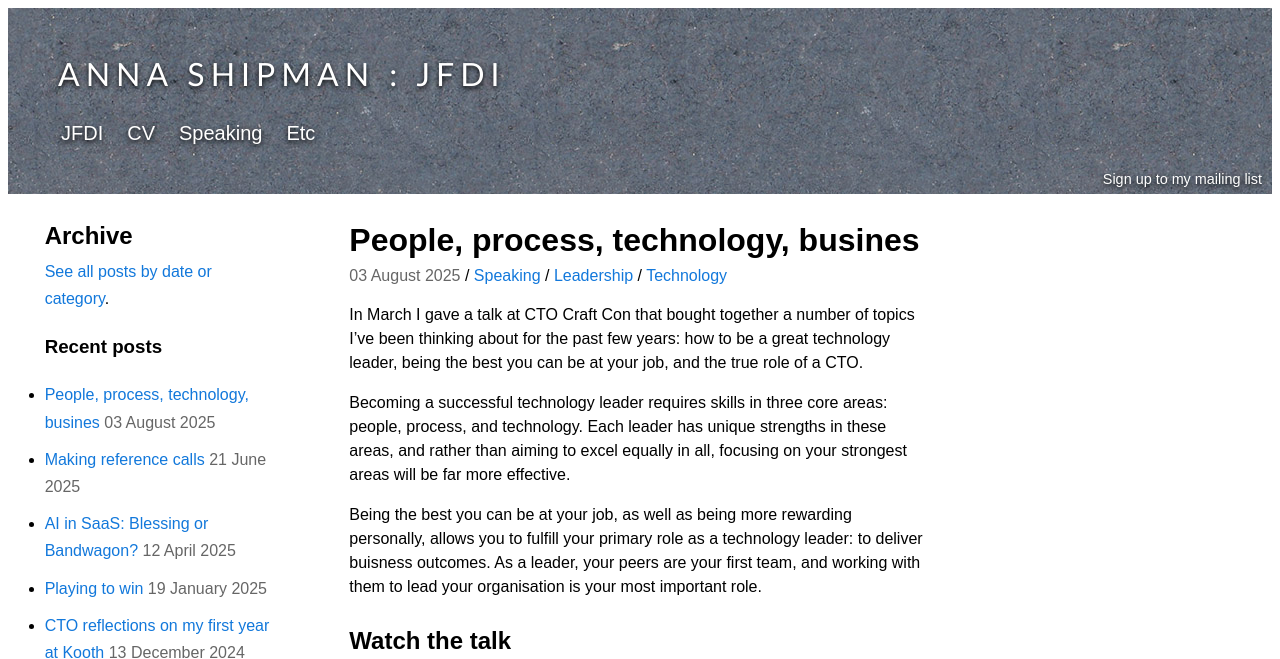
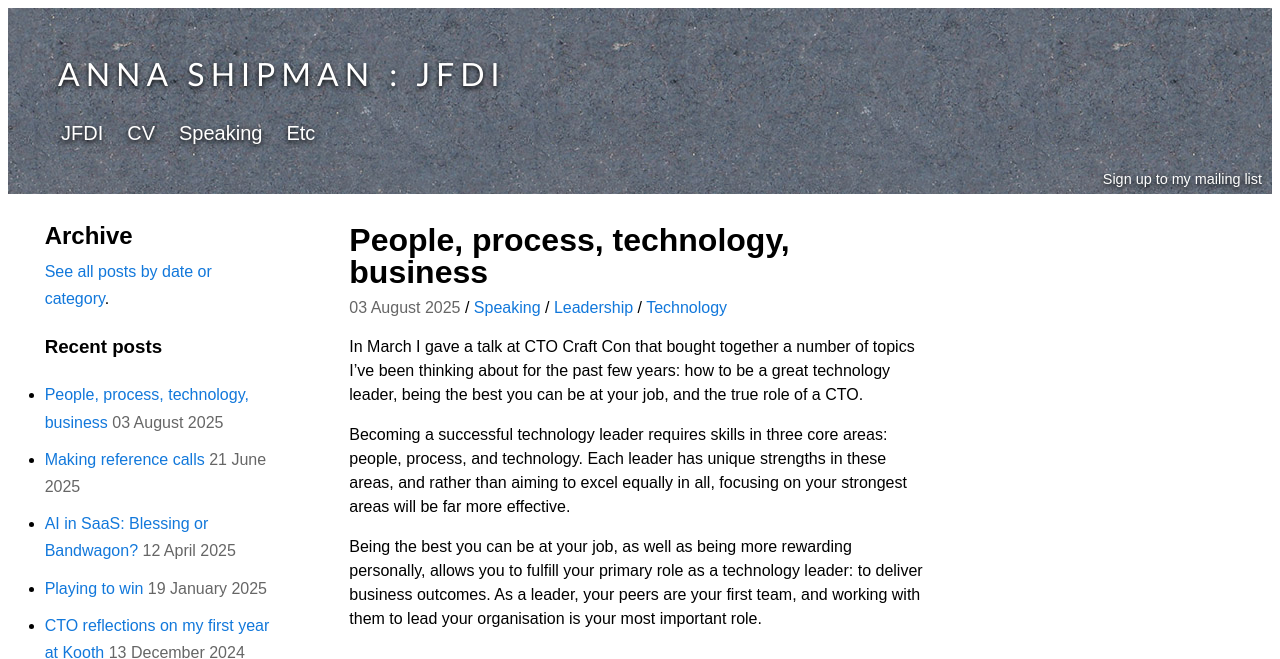
Before and after one commit to annashipman/annashipman.github.io, a Jekyll site: the page built from _posts/2025-08-03-people-process-tech-business.md, in a window 1280 px wide and 900 px high, cut to the strip 0-659 px from the top of the window. Built offline with Jekyll 4.4.1, drawn with Linux system fonts in a browser that asks for light colours.

Commit message:
Correct TWO misspellings of business
Including in the title!!!

```diff
--- a/_posts/2025-08-03-people-process-tech-business.md
+++ b/_posts/2025-08-03-people-process-tech-business.md
@@ -1,6 +1,6 @@
 ---
 anchor_id: pptb
-title: "People, process, technology, busines"
+title: "People, process, technology, business"
 tags: [Speaking, Leadership, Technology]
 layout: blog_post
 ---
@@ -9,7 +9,7 @@ In March I gave a talk at CTO Craft Con that bought together a number of topics
 
 Becoming a successful technology leader requires skills in three core areas: people, process, and technology. Each leader has unique strengths in these areas, and rather than aiming to excel equally in all, focusing on your strongest areas will be far more effective.
 
-Being the best you can be at your job, as well as being more rewarding personally, allows you to fulfill your primary role as a technology leader: to deliver buisness outcomes. As a leader, your peers are your first team, and working with them to lead your organisation is your most important role.
+Being the best you can be at your job, as well as being more rewarding personally, allows you to fulfill your primary role as a technology leader: to deliver business outcomes. As a leader, your peers are your first team, and working with them to lead your organisation is your most important role.
 
 ## Watch the talk
 
```
